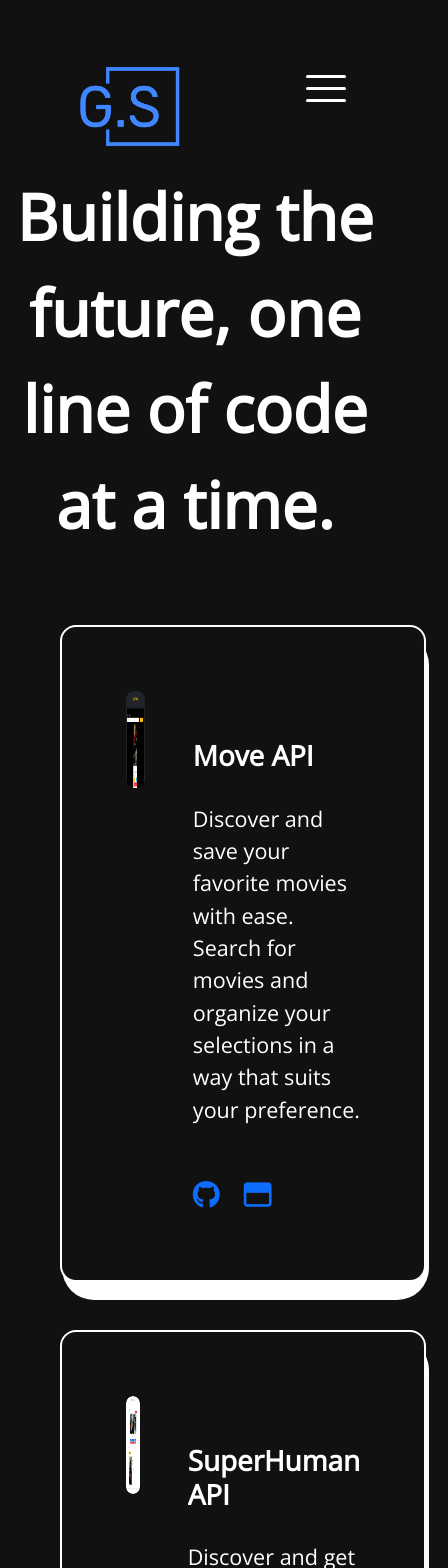
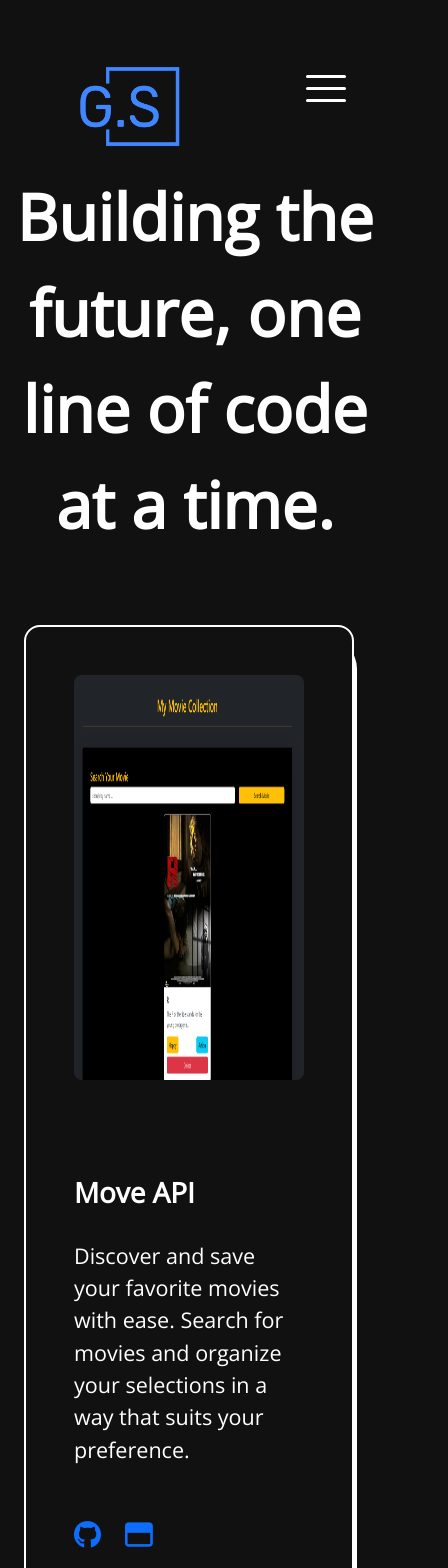
Before and after one commit to GauravShreenet/portfoliomain, a React (Create React App) app: page /project in a window 390 px wide. Shown: the top 1568 px of the page, 448 px wide, since content can reach past the window. Built offline with nearby package versions, Linux system fonts and the light colour scheme.

Commit message:
responsive home, contact and project done

```diff
--- a/src/Pages/About.js
+++ b/src/Pages/About.js
@@ -41,7 +41,7 @@ export const About = () => {
           <RevealAni>Journey in Web Development</RevealAni>
         </div>
         <div className="row my-5">
-          <div className="col-4">
+          <div className="col-md-4">
           <RevealAni><h4 className='text-uppercase fw-bold'>biography</h4></RevealAni>
           <RevealAni><p className='mt-3'>
               I'm Gaurav Shreenet, a web developer passionate about technology. My journey began in college when I discovered the excitement of creating captivating websites.
@@ -58,13 +58,13 @@ export const About = () => {
               I'm eager to connect with tech enthusiasts and potential collaborators to explore the limitless possibilities of web development.
             </p></RevealAni>
           </div>
-          <div className="col-4 mb-5 boxShad ms-5 rounded-4 d-flex justify-content-center align-items-center">
+          <div className="col-md-4 mb-5 boxShad ms-5 rounded-4 d-flex justify-content-center align-items-center">
             <div className='boxCon rounded-5' />
             <div className="imageAbout d-flex justify-content-center align-items-center">
               <img src={image} alt="Gaurav" className='rounded-4' />
             </div>
           </div>
-          <div className="col d-flex flex-column align-items-end justify-content-between">
+          <div className="col-md d-flex flex-column align-items-end justify-content-between">
             <div className='d-flex flex-column align-items-end justify-content-center'>
             <RevealAni><span className='fs-1 fw-bold'>
                 IT
--- a/src/Pages/Home.js
+++ b/src/Pages/Home.js
@@ -1,4 +1,4 @@
-import { useRef } from "react"
+import { useEffect, useRef, useState } from "react"
 import imagePortfolio from "../asset/1.png"
 import { motion, useScroll, useTransform } from "framer-motion"
 import { Transition } from "../component/Transition";
@@ -7,21 +7,40 @@ import { RevealAni } from "../component/RevealAni";
 export const Home = () => {
     const targetRef = useRef(null);
     // const targetRef2 = useRef(null);
+
+    const [windowWidth, setWindowWidth] = useState(window.innerWidth);
+
+    useEffect(()=>{
+        const handleResize = () => {
+            setWindowWidth(window.innerWidth);
+        };
+        window.addEventListener("resize", handleResize);
+
+        return () => {
+            window.removeEventListener("resize", handleResize);
+        };
+    }, []);
+
     const { scrollYProgress } = useScroll({
         target: targetRef,
         offset: ["end end", "end start"],
     });
 
+    const commonMarTop = windowWidth <= 990 ? '10vh' : '100vh';
+    const commonPad = windowWidth <=990 ? '50vh' : '0vh';
+
+
     const opacity = useTransform(scrollYProgress, [0, 0.5], [1, 0]);
     // const opacity1 = useTransform(scrollYProgress, [1, 0.5], [0, 1]);
-    const scale = useTransform(scrollYProgress, [0, 2], [1, 0.2]);
+    const scale = useTransform(scrollYProgress, [0, 5], [1, 0.5]);
 
     return (
         <>
         <Transition />
             <div className="container-md position-relative" id='home'>
-                <motion.div ref={targetRef} className="row position-fixed" style={{ opacity, scale, top: '10%' }}>
-                    <div className="col-md d-flex align-items-center">
+
+                <motion.div ref={targetRef} className={windowWidth <=990 ? "row mt-5 pt-5 position-relative" : "row position-fixed"} style={{ opacity, scale, top: '10%' }}>
+                    <div className="col-md mt-5 d-flex align-items-center">
                         <div className='m-5'>
                             <div className="d-flex align-items-center"><RevealAni>Hi I'm</RevealAni><RevealAni><span className='fs-1 ms-2 fw-bold'>Gaurav Shreenet</span></RevealAni></div><br />
                             <RevealAni><span className="tag">Jr. Front-End Dev.</span></RevealAni><br /><br />
@@ -36,14 +55,14 @@ export const Home = () => {
                     </div>
                 </motion.div>
 
-                <div style={{ marginTop: '100vh' }}>
+                <div style={{ marginTop: commonMarTop }}>
                     <div style={{ height: '100vh', width: '100%' }}>
                         <div className="overflow-hidden" style={{ position: 'sticky', top: '40vh' }}>
                             <div className="text-center" style={{ fontSize: '3rem', fontWeight: 'bold', fontFamily: 'Roboto, sans-serif' }}>
                                 Transforming ideas into interactive web experiences.
                             </div>
                         </div>
-                        <div style={{ marginTop: '28vh', overflow: 'hidden', position: 'sticky', top: '40vh', background: 'var(--body-bg)' }}>
+                        <div style={{ marginTop: '28vh', overflow: 'hidden', position: 'sticky', top: '40vh', paddingTop: commonPad, background: 'var(--body-bg)' }}>
                             <div className='contact'>
                                 GET IN
                             </div>
@@ -56,8 +75,6 @@ export const Home = () => {
 
                 <div className="row mt-5" id="contact">
                     <div className="col d-flex justify-content-center" >
-
-
                     </div>
                     <div className="z-2">
                         <form className='d-flex justify-content-center' style={{ marginTop: '25vh' }}>
--- a/src/Pages/Project.js
+++ b/src/Pages/Project.js
@@ -50,7 +50,7 @@ export const Project = () => {
         <div className="text-center" style={{ fontSize: '4rem', fontWeight: 'bold', fontFamily: 'Abril Fatface, serif', marginTop: '20vh' }}>
           <RevealAni>Building the future, one line of code at a time.</RevealAni>
         </div>
-        <div>
+        <div className='row d-flex justify-content-center me-5'>
           {projectBig.map((card, i) => (
             <Card
               key={i}
@@ -63,7 +63,7 @@ export const Project = () => {
           ))}
         </div>
 
-        <div className="row d-flex justify-content-between" style={{ marginBottom: '10vh' }}>
+        <div className="row d-flex justify-content-center me-5" style={{ marginBottom: '10vh' }}>
           {projectSmall.map((item, i) => (
             <SmallCard
               key={i}
--- a/src/component/Card.js
+++ b/src/component/Card.js
@@ -4,18 +4,18 @@ import { RevealAni } from './RevealAni'
 export const Card = ({ projectImage, title, descrip, linkGit, linkPage }) => {
     return (
         <>
-            <div className="mt-5 mb-5 boxShad ms-5 rounded-4" style={{ marginTop: '10vh', width: '100%', padding: '4rem' }}>
+            <div className="mt-5 mb-5 boxShad p-5 ms-5 rounded-4" style={{ marginTop: '10vh', width: '100%' }}>
                 <div className='boxCon rounded-5' style={{ right: '-1.5%', width: '101.5%' }} />
-                <div className='d-flex'>
-                    <div className="col-md-6 overflow-hidden rounded-3" style={{ height: '25vw' }}>
+                <div className='row d-flex'>
+                    <div className="col-md rounded-3">
 
-                        <a href={linkPage} target='_blank'><img src={projectImage} alt="" className='card-img-top rounded-3' style={{ height: '25vw', transition: 'transform 0.5s ease', cursor: 'pointer' }}
+                        <a href={linkPage} target='_blank'><img src={projectImage} alt="" className='card-img-top rounded-3' style={{ transition: 'transform 0.5s ease', cursor: 'pointer', height: '48vh' }}
                             onMouseOver={(e) => (e.currentTarget.style.transform = 'scale(1.05)')}
                             onMouseOut={(e) => (e.currentTarget.style.transform = 'scale(1)')}
                         /></a>
                     </div>
-                    <div className="col-md-5 ms-5 d-flex flex-column justify-content-center mt-5">
-                        <h3 className="card-title fw-bold fs-1"><RevealAni>{title}</RevealAni></h3>
+                    <div className="col-md d-flex flex-column justify-content-center mt-5">
+                        <h3 className="card-title fw-bold fs-1 mt-5"><RevealAni>{title}</RevealAni></h3>
                         <p className="card-text mt-4 fs-4"><RevealAni>{descrip}</RevealAni></p>
                         <div className='d-flex mt-4 fs-1'>
                             <a href={linkGit} target='_blank' className='me-4'><i className="fa-brands fa-github"></i></a>
```
